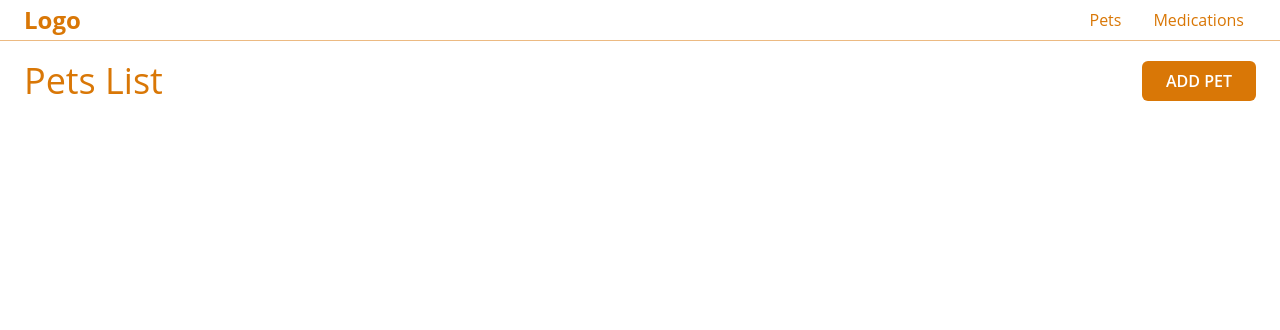
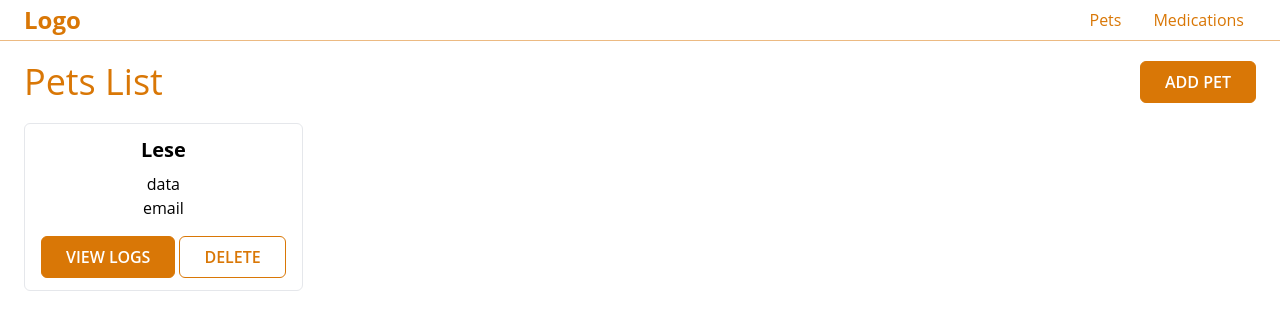
Before and after one commit to Tarvydas-Sarunas/12_pets_meds_practice, a React (Vite) app: page / in a window 1280 px wide. Shown: the top 330 px of the page. Built offline with nearby package versions, Linux system fonts and the light colour scheme; no server answers.

Commit message:
axios btn musu Hook

```diff
--- a/package.json
+++ b/package.json
@@ -10,6 +10,7 @@
     "preview": "vite preview"
   },
   "dependencies": {
+    "axios": "^1.6.7",
     "react": "^18.2.0",
     "react-dom": "^18.2.0",
     "react-router-dom": "^6.22.0"
--- a/src/components/ui/Btn.jsx
+++ b/src/components/ui/Btn.jsx
@@ -1,5 +1,5 @@
-export default function Btn({children}) {
+export default function Btn({children, outline}) {
   return (
-    <div className="bg-main px-6 py-2 text-white uppercase font-semibold rounded-md">{children}</div>
+    <div className={` ${outline ? ' bg-white  text-main' : ' bg-main text-white'} border-main  border px-6 py-2 uppercase font-semibold rounded-md`}>{children}</div>
   )
 }
--- /dev/null
+++ b/src/components/ui/Card.jsx
@@ -0,0 +1,9 @@
+import React from 'react'
+
+export default function Card({children}) {
+  return (
+    <div className='border rounded-md px-4 py-3 inline-block text-center'>
+      {children}
+    </div>
+  )
+}
--- /dev/null
+++ b/src/hooks/useApiData.jsx
@@ -0,0 +1,26 @@
+import axios from "axios"
+import { useEffect, useState } from "react"
+
+export default function useApiData(url) {
+
+  const [data, setData] = useState({})
+  const [isLoading, setIsLoading] = useState(false)
+  const [isError, setIsError] = useState({})
+
+  useEffect(() => {
+    setIsLoading(true)
+    axios.get(url)
+    .then((resp) => {
+    setData(resp.data)
+    })
+    .catch(error => {
+    console.warn('ivyko klaida:', error);
+    setIsError(error.response)
+    })
+    .finally(() => {
+      setIsLoading(false)
+    })
+  }, [url])
+
+  return [data, setData, isLoading, isError];
+}
--- a/src/pages/PetsPage.jsx
+++ b/src/pages/PetsPage.jsx
@@ -1,14 +1,34 @@
 import { Link } from "react-router-dom";
 import Btn from "../components/ui/Btn";
+import useApiData from "../hooks/useApiData";
+import Card from "../components/ui/Card";
 
+const url = 'https://glittery-dull-snickerdoodle.glitch.me/v1/pets'
 
 export default function PetsPage() {
+
+   const [petsArr, setPetsArr] = useApiData(url)
+
   return (
     <div className="container">
-      <div className=" mt-5 flex items-center justify-between">
+      <div className=" my-5 flex items-center justify-between">
       <h1 className="text-main text-4xl ">Pets List</h1>
       <Link to={'/add-pet'}> <Btn >Add Pet</Btn> </Link>
       </div>
+      <ul>
+      {/* {petsArr.map(() => )} */}
+        <li>
+          <Card>
+            <h3 className="text-xl mb-2 font-bold">Lese</h3>
+            <p >data</p>
+            <p className="mb-4">email</p>
+            <div className="flex gap-1">
+              <Btn>View Logs</Btn>
+              <Btn outline>Delete</Btn>
+            </div>
+          </Card>
+        </li>
+      </ul>
     </div>
   )
 }
```
Also changed, not shown: 1 other file (tests, documents, lock files or other folders).
